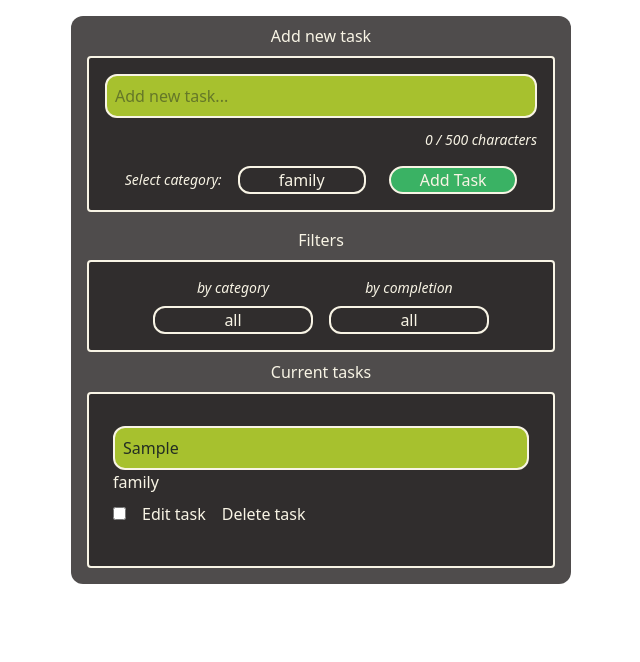
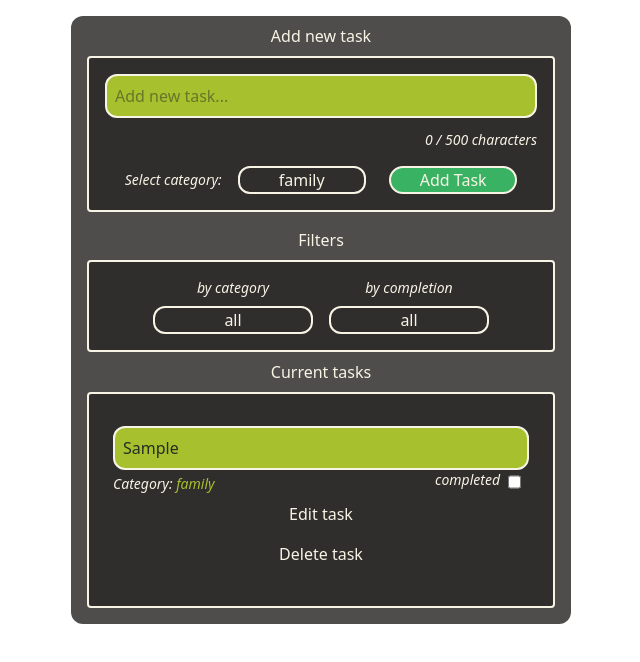
Before and after one commit to Belan-Mihail/ToDoApp, a React (Vite) app: page / in a window 1280 px wide. Both pictures are taken after typing "Sample" into the empty fields and a click on the button "Add Task". Shown: the top 662 px of the page, without its empty margins (319-959 px from the left). Built offline with nearby package versions, Linux system fonts and the light colour scheme.

Commit message:
edit styles in TodoItem component for category and checkbox

```diff
--- a/src/components/TodoItem.tsx
+++ b/src/components/TodoItem.tsx
@@ -67,10 +67,17 @@ const TodoItem:React.FC<TodoItemProps> = ({ task }) => {
           />
         )}
         {!editFormIsOpen ? (
-           <div className='w-full'>
+           <div className='w-full flex flex-col'>
                 <p className='p-2 border-[#f8f4e5] border-2 bg-[#c5e62fcc] rounded-xl text-[#020920cc]'>{task.text}</p>
-                <p>{task.category}</p>
-                <input type="checkbox" checked={task.complete} onChange={handleToogle} className='mr-2'/>
+                <div className='flex justify-between'>
+                    <p className='mt-1 text-sm italic'>Category: <span className='text-[#c5e62fcc]'>{task.category}</span></p>
+                    <div className='flex gap-2' >
+                        <p className='text-sm italic'>completed</p>
+                        <input type="checkbox" checked={task.complete} onChange={handleToogle} className='mr-2'/>
+                    </div>
+
+                </div>
+
                 <button type='button' onClick={() => setEditFormIsOpen(true)} className='p-2'>Edit task</button>
                 <button type='button' onClick={handleDelete} className='p-2'>Delete task</button>
            </div>
```
